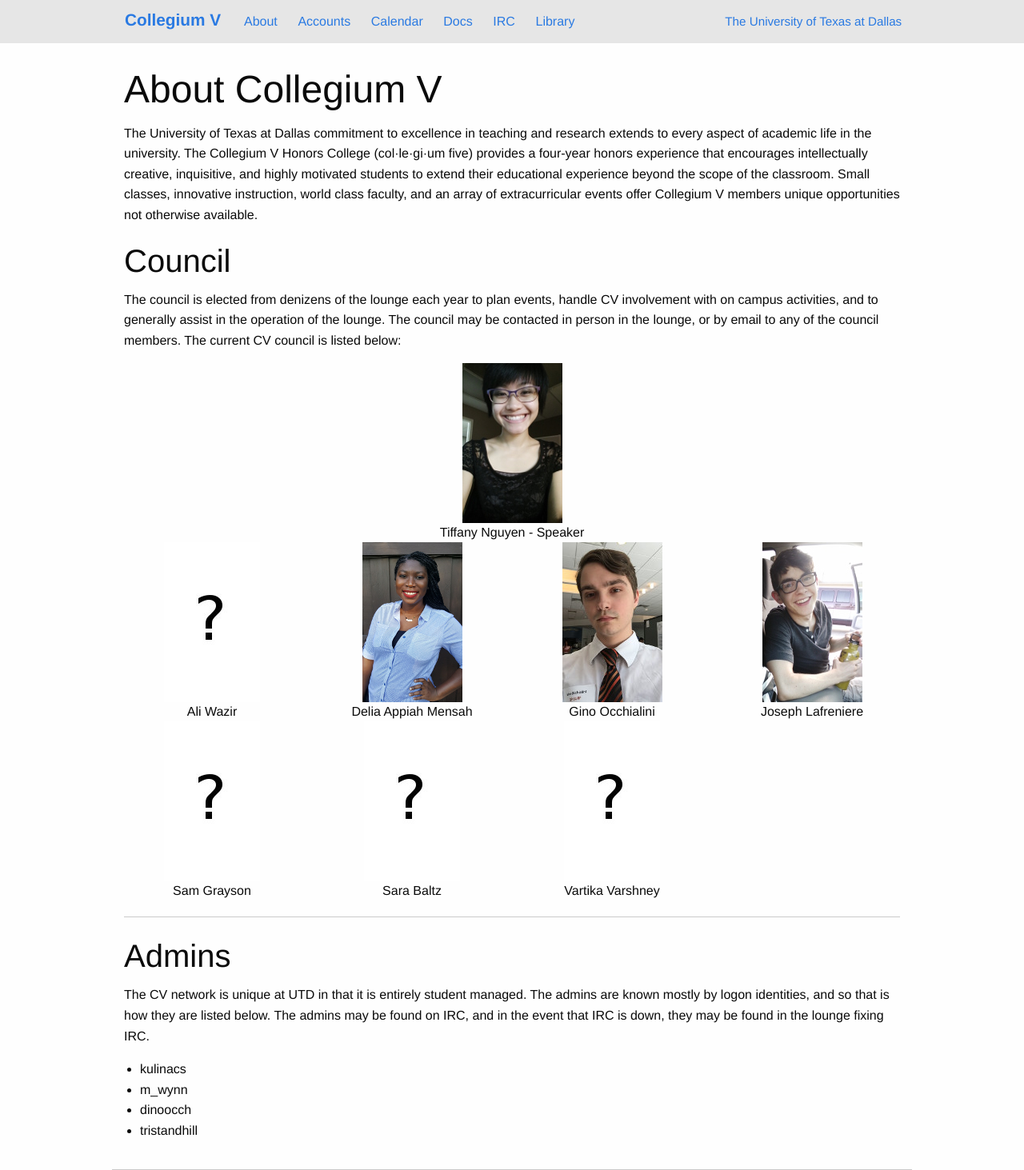
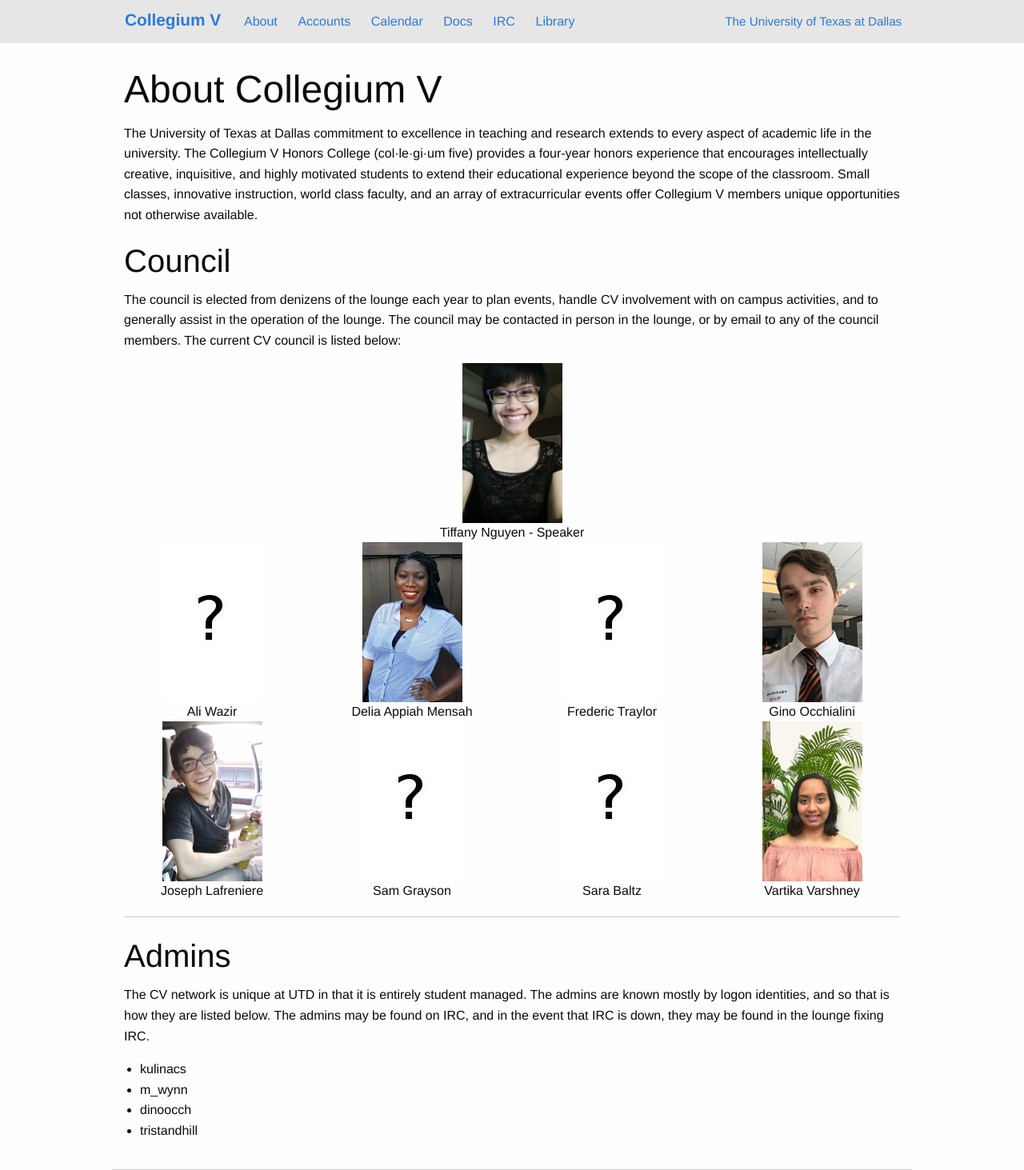
Before and after one commit to collegiumv/cv_jekyll, a Jekyll site: the page built from pages/about.html, in a window 1280 px wide. Shown: the whole page at 80% size. Built offline with Jekyll 4.4.1, drawn with Linux system fonts in a browser that asks for light colours.

Commit message:
Add Vartika's picture and add Frederic to about page

```diff
--- a/pages/about.html
+++ b/pages/about.html
@@ -28,6 +28,10 @@ layout: page
         <br/>Delia Appiah Mensah
     </div>
     <div class="column text-center">
+        <img src="/img/council/missing.jpg" alt="Frederic Traylor">
+        <br/>Frederic Traylor
+    </div>
+    <div class="column text-center">
         <img src="/img/council/GinoOcchialini.jpg" alt="Gino Occhialini">
         <br/>Gino Occhialini
     </div>
@@ -44,10 +48,9 @@ layout: page
         <br/>Sara Baltz
     </div>
     <div class="column text-center">
-        <img src="/img/council/missing.jpg" alt="Vartika Varshney">
+        <img src="/img/council/VartikaVarshney.jpg" alt="Vartika Varshney">
         <br/>Vartika Varshney
     </div>
-
 </div>
 <hr/>
 
```
Also changed, not shown: img/council/VartikaVarshney.jpg (added).
